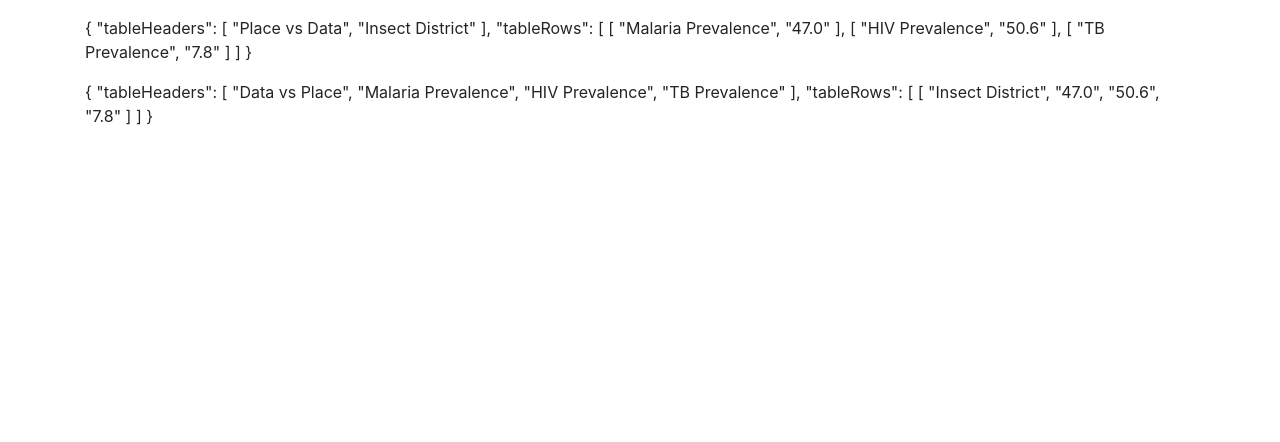
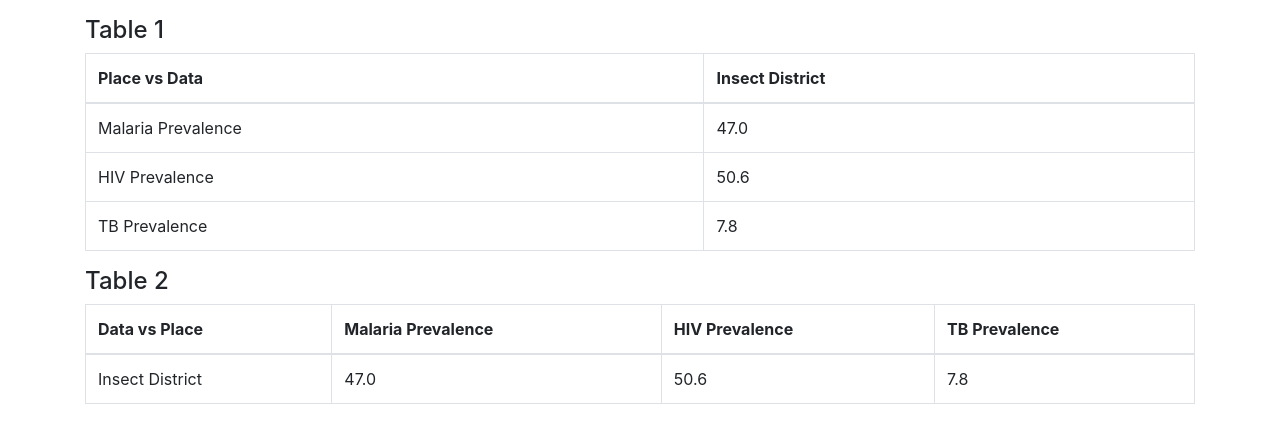
Before and after one commit to ericchingalo/hisp-interview-question, an Angular app: page / in a window 1280 px wide. Shown: the top 442 px of the page. Built offline with nearby package versions, Linux system fonts and the light colour scheme.

Commit message:
feat: 🎸 added the tables

```diff
--- a/src/app/app.component.html
+++ b/src/app/app.component.html
@@ -1,3 +1,11 @@
 <div class="container">
-  <app-tables [jsonObject]="jsonObject"></app-tables>
+  <div>
+    <h4>Table 1</h4>
+    <app-tables [jsonObject]="jsonObject" [inverted]="false"></app-tables>
+  </div>
+
+  <div>
+    <h4>Table 2</h4>
+    <app-tables [jsonObject]="jsonObject" [inverted]="true"></app-tables>
+  </div>
 </div>
--- a/src/app/tables/tables.component.html
+++ b/src/app/tables/tables.component.html
@@ -1,3 +1,21 @@
-<p>{{ jsonObject | tableLayout | json }}</p>
-
-<p>{{ jsonObject | tableLayout: true | json }}</p>
+<div>
+  <table class="table table-bordered">
+    <thead>
+      <tr>
+        <th
+          *ngFor="
+            let header of (jsonObject | tableLayout: inverted).tableHeaders
+          "
+          scope="col"
+        >
+          {{ header }}
+        </th>
+      </tr>
+    </thead>
+    <tbody>
+      <tr *ngFor="let rows of (jsonObject | tableLayout: inverted).tableRows">
+        <td *ngFor="let data of rows">{{ data }}</td>
+      </tr>
+    </tbody>
+  </table>
+</div>
--- a/src/app/tables/tables.component.ts
+++ b/src/app/tables/tables.component.ts
@@ -8,6 +8,7 @@ import { JsonObject } from '../models/json-object.model';
 })
 export class TablesComponent implements OnInit {
   @Input() jsonObject: JsonObject;
+  @Input() inverted: boolean;
   constructor() {}
 
   ngOnInit() {}
```
